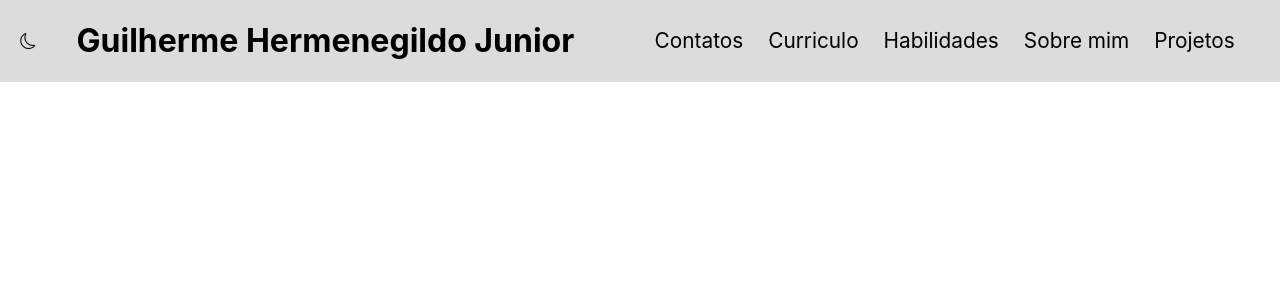
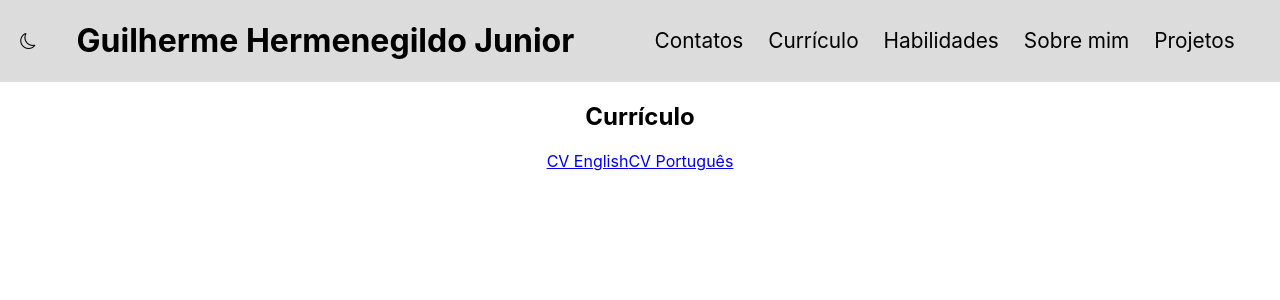
Before and after one commit to guilhermehjunior/MyPortfolio, a React (Create React App) app in the folder my-portfolio/: page /curriculo in a window 1280 px wide. Shown: the top 300 px of the page. Built offline with nearby package versions, Linux system fonts and the light colour scheme.

Commit message:
add arquivos de curriculos e o download

```diff
--- a/my-portfolio/src/components/Header/linksArray.js
+++ b/my-portfolio/src/components/Header/linksArray.js
@@ -5,7 +5,7 @@
   },
   {
     path: "/curriculo",
-    cName: "Curriculo",
+    cName: "Currículo",
   },
   {
     path: "/habilidades",
--- a/my-portfolio/src/pages/Curriculo.js
+++ b/my-portfolio/src/pages/Curriculo.js
@@ -1,9 +1,14 @@
 import React from 'react';
+import englishCV from '../docs/GUILHERME-HERMENEGILDO-JUNIOR-CV-ENGLISH.pdf'
+import portuguesCV from '../docs/GUILHERME-HERMENEGILDO-JUNIOR-CV.pdf'
 
 function Curriculo() {
   return(
-    <>
-    </>
+    <main>
+      <h2>Currículo</h2>
+      <a href={ englishCV } download>CV English</a>
+      <a href={ portuguesCV } download>CV Português</a>
+    </main>
   );
 }
 
```
Also changed, not shown: 2 other files (tests, documents, lock files or other folders).
